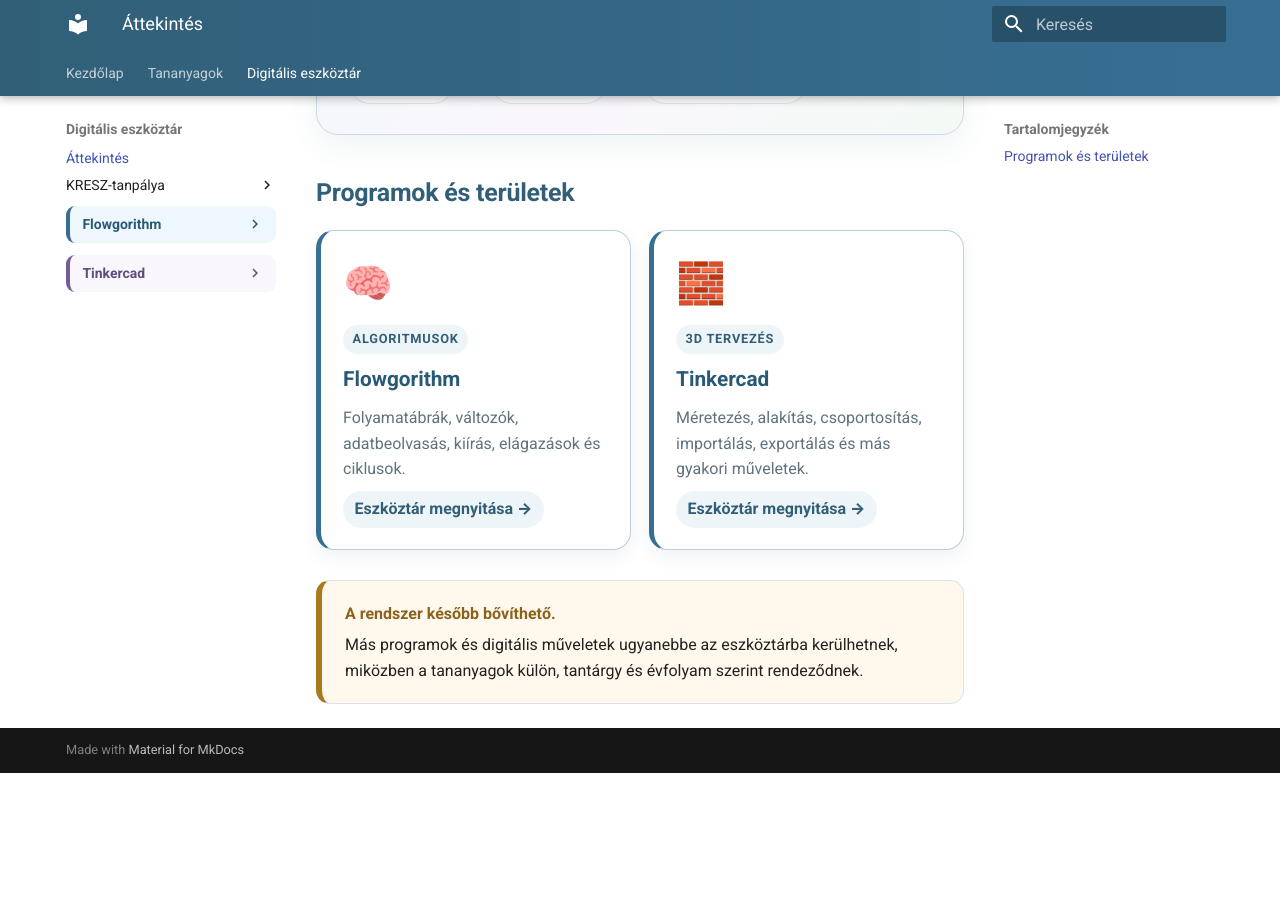
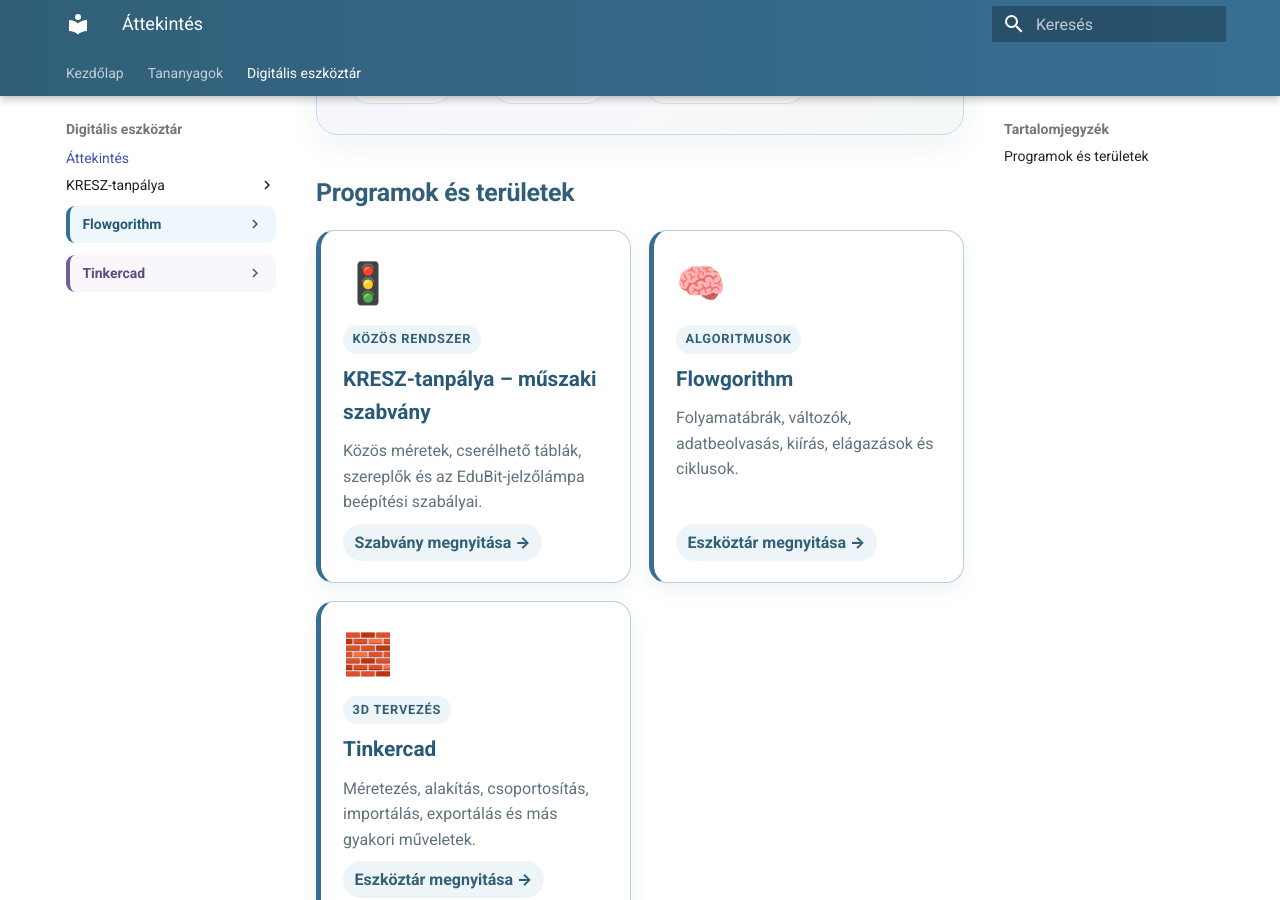
Before and after one commit to bsuszter/digitalis-eszkoztar, an MkDocs documentation site: the page built from docs/eszkoztar/index.md, in a window 1280 px wide and 900 px high, scrolled down 506 px. Built offline with MkDocs 1.6.1 and Material for MkDocs 9.7.7, drawn with Linux system fonts in a browser that asks for light colours; before the commit the page ends 1279 px from its top, so only the background shows below that.

Commit message:
Add KRESZ tanpálya standard card to toolkit overview

```diff
--- a/docs/eszkoztar/index.md
+++ b/docs/eszkoztar/index.md
@@ -15,6 +15,14 @@
 ## Programok és területek
 
 <div class="tool-grid">
+  <a class="tool-card" href="kresz-tanpalya/muszaki-szabvany/">
+    <span class="tool-icon">🚦</span>
+    <span class="tool-tag">KÖZÖS RENDSZER</span>
+    <strong>KRESZ-tanpálya – műszaki szabvány</strong>
+    <span>Közös méretek, cserélhető táblák, szereplők és az EduBit-jelzőlámpa beépítési szabályai.</span>
+    <span class="tool-link">Szabvány megnyitása →</span>
+  </a>
+
   <a class="tool-card" href="flowgorithm/">
     <span class="tool-icon">🧠</span>
     <span class="tool-tag">ALGORITMUSOK</span>
```
